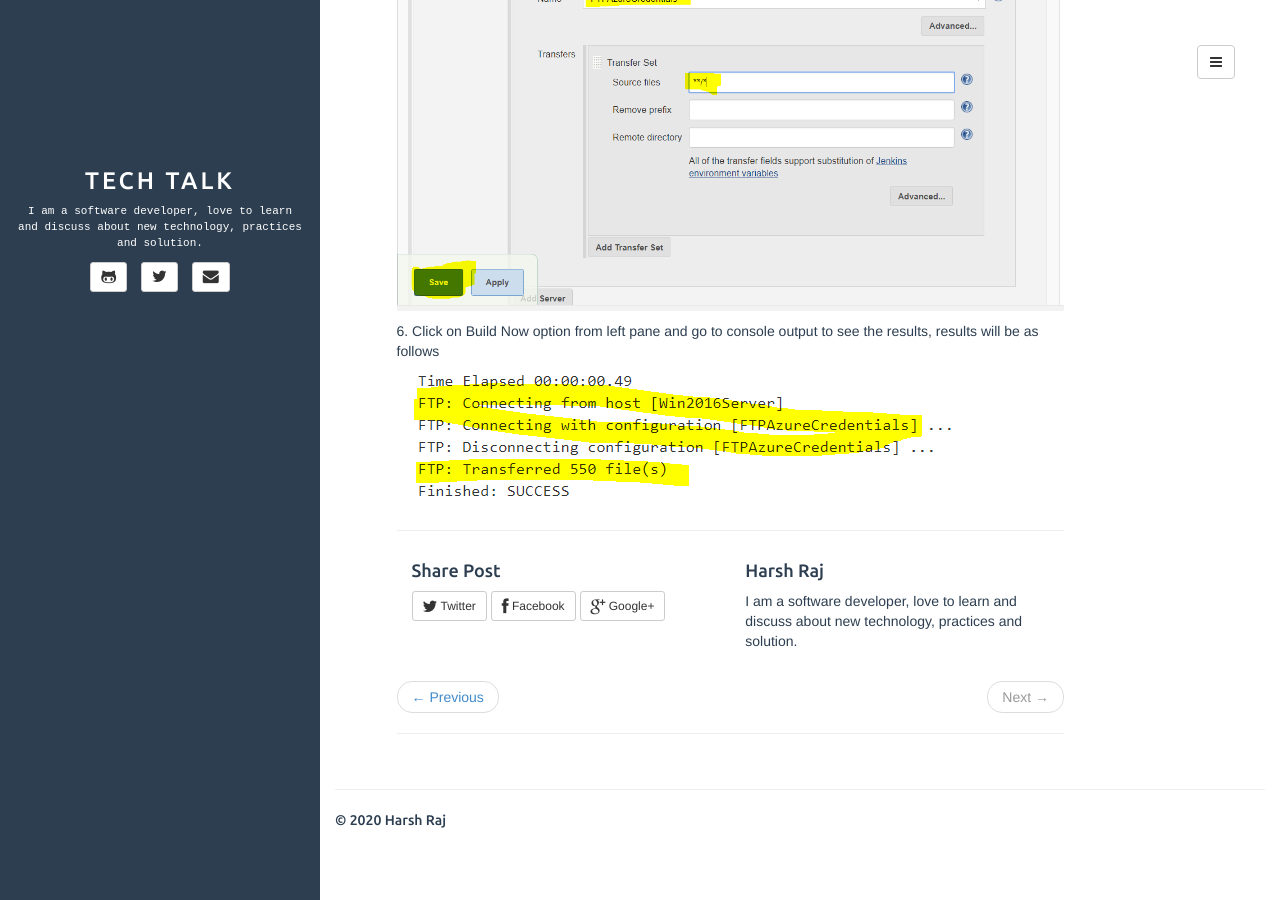
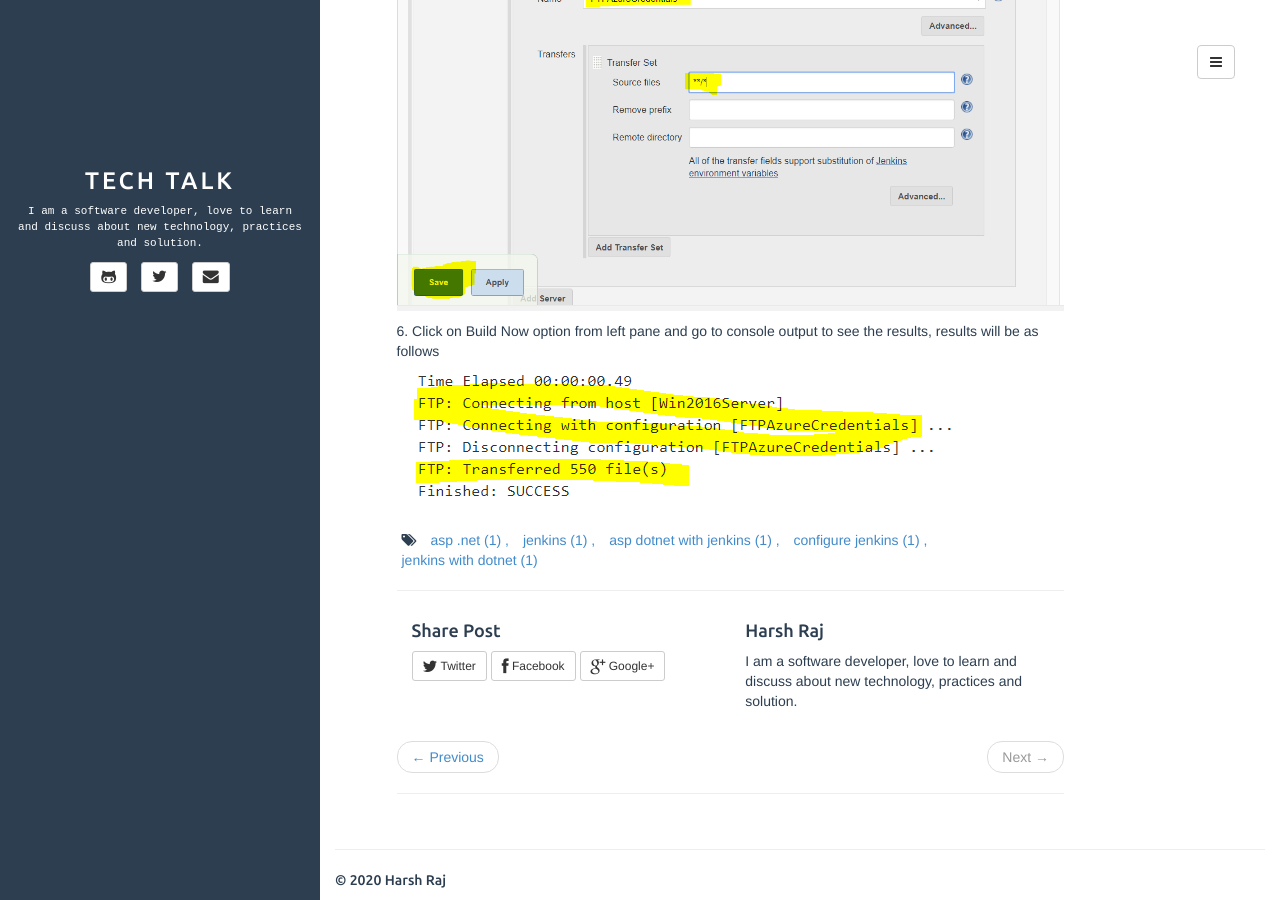
Before and after one commit to sdharshraj/sdharshraj.github.io, a Jekyll site: the page built from _posts/2020-04-22-configuring-ci-cd-pipeline-in-asp-net-with-jenkins.md, in a window 1280 px wide and 900 px high, scrolled down 8859 px. Built offline with Jekyll 4.4.1, drawn with Linux system fonts in a browser that asks for light colours; our own code applies the rules of GitHub Pages for plain Markdown files; comment, search, counter and statistics services are not loaded.

Commit message:
Update from Forestry.io sdharshraj@gmail.com updated _posts/2020-04-22-configuring-ci-cd-pipeline-in-asp-net-with-jenkins.md

```diff
--- a/_posts/2020-04-22-configuring-ci-cd-pipeline-in-asp-net-with-jenkins.md
+++ b/_posts/2020-04-22-configuring-ci-cd-pipeline-in-asp-net-with-jenkins.md
@@ -1,8 +1,14 @@
 ---
 title: Configuring CI/CD pipeline in Asp .Net with Jenkins
 comments: 'true'
-description: description
-tags: []
+description: Step by step guide to configure asp .net web application with Jenkins
+  for continuous integration and continuous deployment.
+tags:
+- asp .net
+- jenkins
+- asp dotnet with jenkins
+- configure jenkins
+- jenkins with dotnet
 
 ---
 Here we will learn how to configure asp .net web application with Jenkins for continuous integration and continuous deployment.
```
